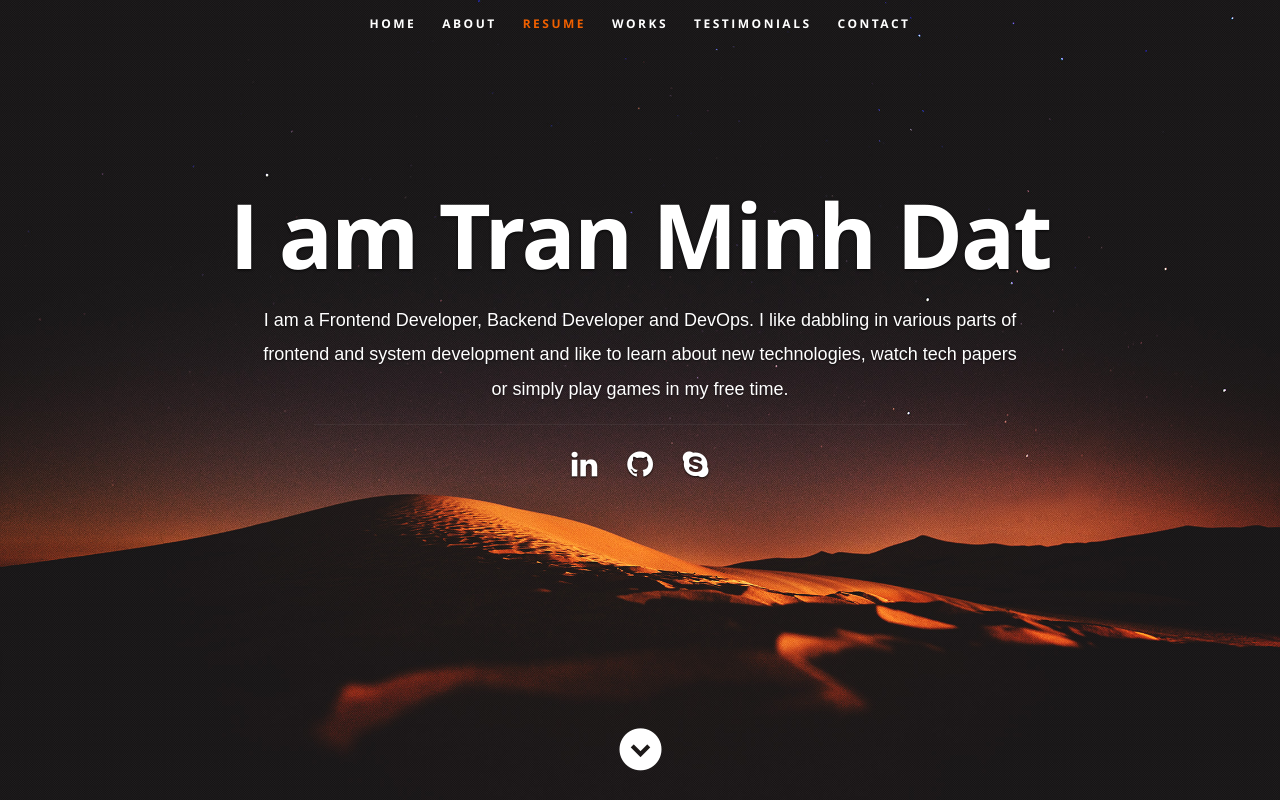
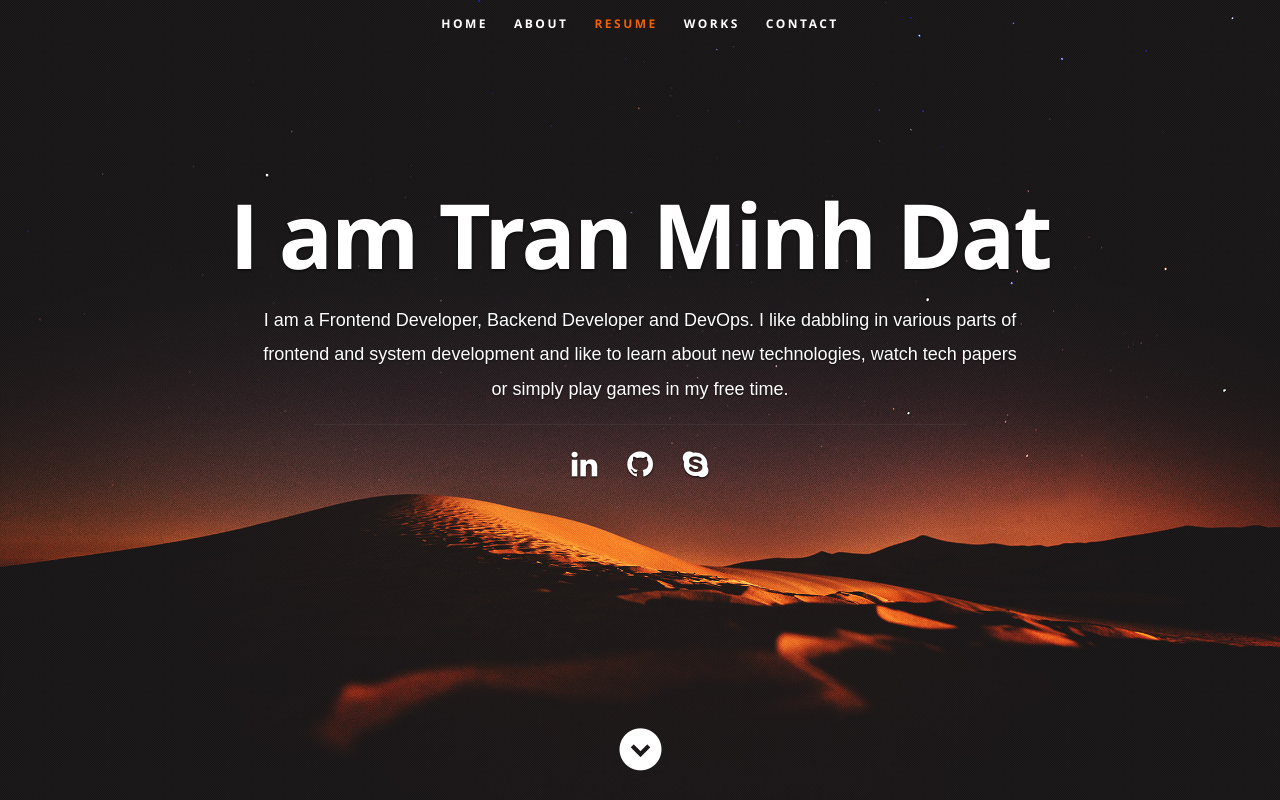
Before and after one commit to nhanphan1811/nhanphan-portfolio, a React (Create React App) app: page / in a window 1280 px wide. Shown: the top 800 px of the page. Built offline with nearby package versions, Linux system fonts and the light colour scheme.

Commit message:
remove unuse code

```diff
--- a/src/App.js
+++ b/src/App.js
@@ -3,7 +3,7 @@ import Header from "./components/Header";
 import About from "./components/About";
 import Resume from "./components/Resume";
 import Portfolio from "./components/Portfolio";
-import Testimonials from "./components/Testimonials";
+// import Testimonials from "./components/Testimonials";
 import ContactUs from "./components/ContactUs";
 import Footer from './components/Footer';
 //import logo from './logo.svg';
@@ -17,7 +17,7 @@ function App() {
       <About resumeData={resumeData} />
       <Resume resumeData={resumeData} />
       <Portfolio resumeData={resumeData} />
-      <Testimonials resumeData={resumeData} />
+      {/* <Testimonials resumeData={resumeData} /> */}
       <ContactUs resumeData={resumeData} />
       <Footer resumeData={resumeData} />
     </div>
--- a/src/components/Header.js
+++ b/src/components/Header.js
@@ -35,11 +35,11 @@ export default class Header extends Component {
                   Works
                 </a>
               </li>
-              <li>
+              {/* <li>
                 <a className="smoothscroll" href="#testimonials">
                   Testimonials
                 </a>
-              </li>
+              </li> */}
               <li>
                 <a className="smoothscroll" href="#contact">
                   Contact
--- a/src/resumeData.js
+++ b/src/resumeData.js
@@ -72,7 +72,7 @@ let resumeData = {
   skillsDescription: "The following are my best skills which I believe are applicable to the position I have applied for",
   skills: [
     {
-      skillname: "ReactJS"
+      skillname: "ReactJS + React Native"
     },
     {
       skillname: "HTML + CSS + JS"
```
